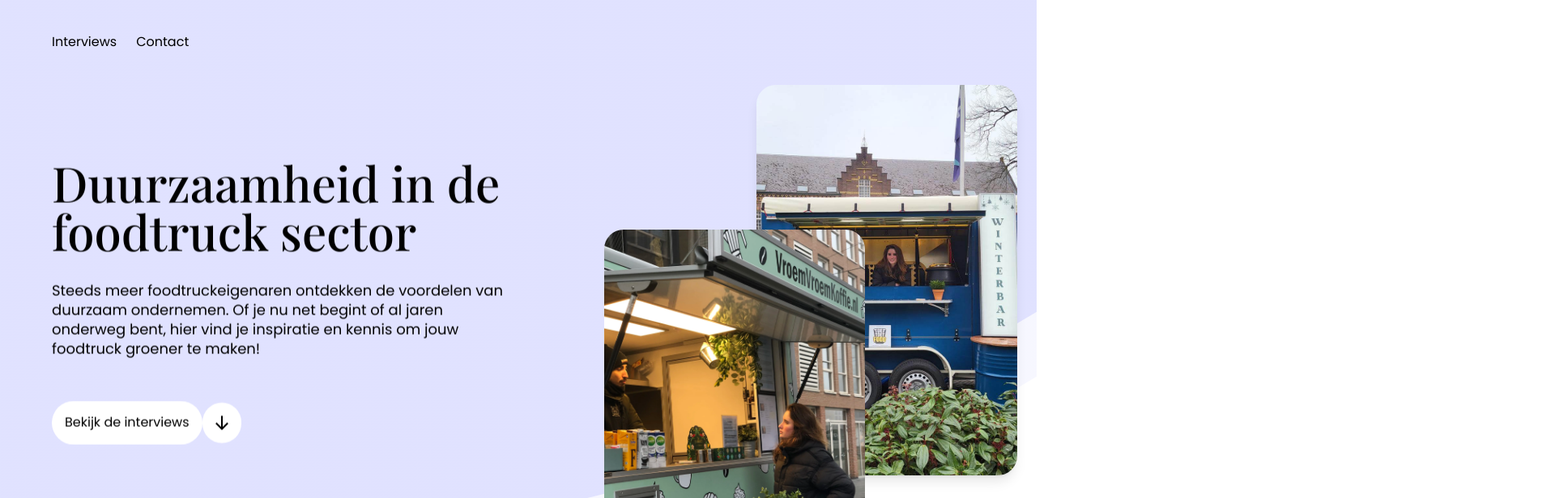
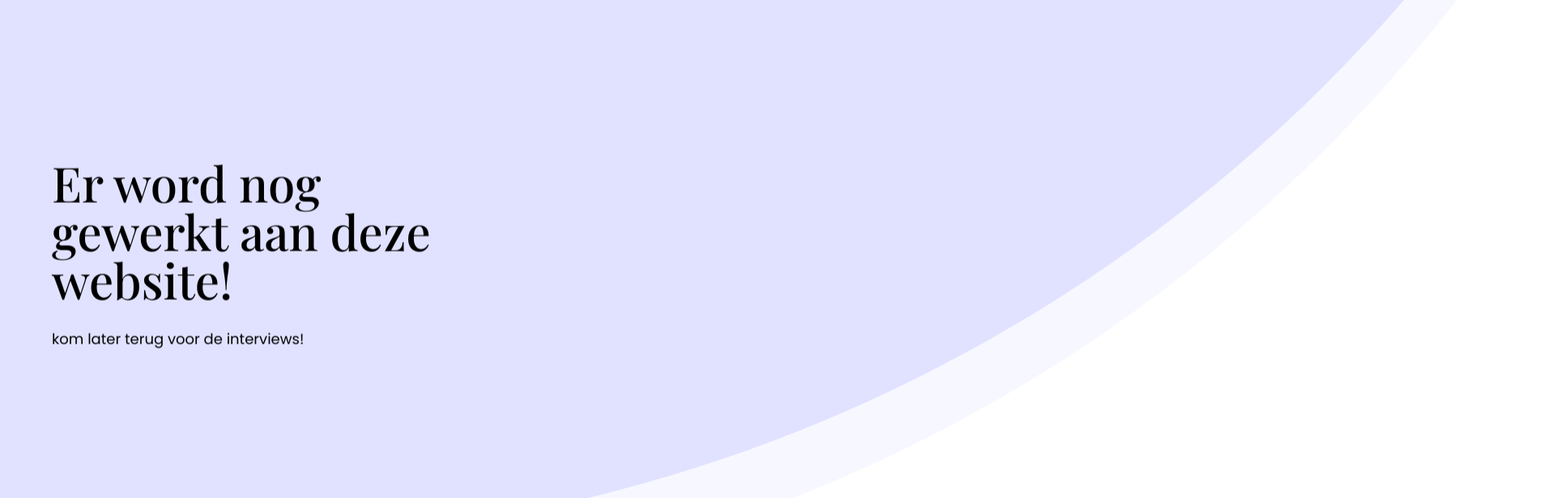
Before and after one commit to Tim-van-Gemert/Duurzaamheid-Op-Wielen, a Next.js app: page / in a window 1280 px wide. Shown: the top 616 px of the page at 81% size, 1920 px wide, since content can reach past the window. Built offline with nearby package versions, Linux system fonts and the light colour scheme; a web font is replaced by a local one.

Commit message:
show placeholder

```diff
--- a/src/app/components/modules/hero.js
+++ b/src/app/components/modules/hero.js
@@ -29,27 +29,27 @@ export default function Hero() {
 
 
       <div className="flex flex-col col-span-12 md:col-span-6 ">
-        <h1 className="mb-8 text-h1-sm md:text-h1-md lg:text-h1 reveal-on-scroll">Duurzaamheid in de foodtruck sector</h1>
+        <h1 className="mb-8 text-h1-sm md:text-h1-md lg:text-h1 reveal-on-scroll">Er word nog gewerkt aan deze website!</h1>
         <p className="text-sm md:text-base reveal-on-scroll">
-            Steeds meer foodtruckeigenaren ontdekken de voordelen van duurzaam ondernemen. Of je nu net begint of al jaren onderweg bent, hier vind je inspiratie en kennis om jouw foodtruck groener te maken!
+            kom later terug voor de interviews!
         </p>
-        <a href="#interviews" className="flex justify-start items-center w-fit mt-10 md:mt-[52px] group reveal-on-scroll">
+        {/* <a href="#interviews" className="flex justify-start items-center w-fit mt-10 md:mt-[52px] group reveal-on-scroll">
           <span className="text-xs btn-fill btn-white group-hover:bg-black group-hover:text-white">Bekijk de interviews</span>
           <div className="btn-fill btn-white h-fit group-hover:bg-black">
             <svg width="16" height="18" viewBox="0 0 16 18" fill="none" xmlns="http://www.w3.org/2000/svg">
               <path fillRule="evenodd" clipRule="evenodd" d="M8.99978 0.0429077V14.1287L14.4998 8.62871L15.914 10.0429L7.99978 17.9571L0.0855713 10.0429L1.49979 8.62871L6.99978 14.1287V0.0429077H8.99978Z" className="group-hover:fill-white fill-black"/>
             </svg>
           </div>
-        </a>
+        </a> */}
       </div>
-      <div className="col-span-12 md:col-span-6 grid grid-cols-7 md:grid-cols-6 relative mt-6 md:mt-0 lg:mt-[-91px] ">
+      {/* <div className="col-span-12 md:col-span-6 grid grid-cols-7 md:grid-cols-6 relative mt-6 md:mt-0 lg:mt-[-91px] ">
         <div className="col-span-3 col-start-5  md:col-start-4 row-start-1 md:min-w-[230px] lg:min-w-[322px]  aspect-[2/3] rounded-3xl overflow-hidden reveal-on-scroll shadow-lg">
           <img src="/images/interview_anne-marie_rakhorst.jpeg" alt="Interview met Anne-Marie Rakhorst" className="object-cover object-center w-full h-full " />
         </div>
         <div className="col-span-3 col-start-3 md:col-start-2 row-start-1  md:min-w-[230px] lg:min-w-[322px] relative z-10 aspect-[2/3] rounded-3xl overflow-hidden mt-20 sm:mt-32 md:mt-[140px] lg:mt-[179px] reveal-on-scroll">
           <img src="/images/interview_vroemvroemkoffie.webp" alt="Interview met Vroemvroemkoffie" className="object-cover object-right w-full h-full" />
         </div>
-      </div>
+      </div> */}
     </section>
   );
 }
--- a/src/app/layout.js
+++ b/src/app/layout.js
@@ -5,7 +5,7 @@ import { Analytics } from "@vercel/analytics/react"
 import ClientWrapper from './components/ClientWrapper'
 import RevealOnScroll from './components/RevealOnScroll'
 import GoogleAnalytics from './components/GoogleAnalytics'
-
+import Hero from './components/modules/hero'
 export const metadata = {
   title: 'Duurzaamheid Op Wielen',
 }
@@ -20,8 +20,9 @@ export default function RootLayout({ children }) {
         <GoogleAnalytics />
         <ClientWrapper>
           <RevealOnScroll />
-          <Header />
-          {children}
+          <Hero/>
+          {/* <Header />
+          {children} */}
           {/* <Footer /> */}
         </ClientWrapper>
         <Analytics />
```
